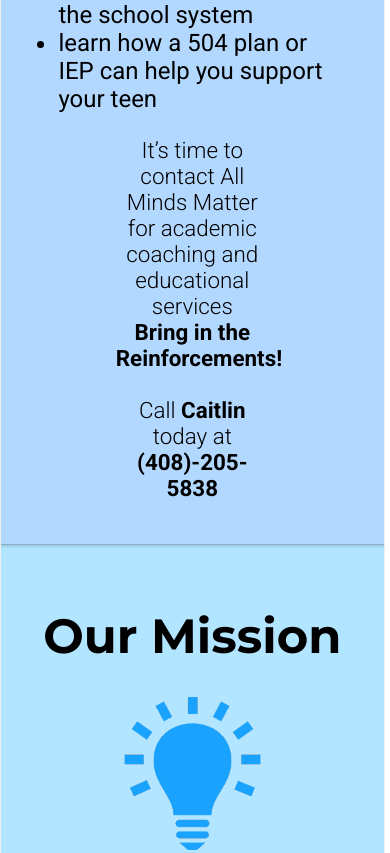
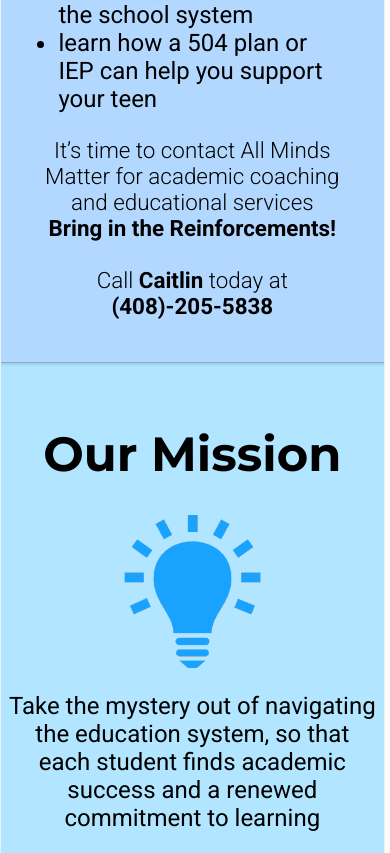
Before and after one commit to RyanKhoiLe/allmindsmatter, a plain HTML site: page mobileIndex.html in a window 390 px wide. Shown: the part 2640-3493 px from the top of the page. Drawn offline with nearby package versions, Linux system fonts and the light colour scheme.

Commit message:
text issues

```diff
--- a/ammMobile.css
+++ b/ammMobile.css
@@ -11,6 +11,10 @@ html{
 }
 .trifoldIcon{
   max-width: 40%;
+}
+.trifold h2{
+  padding-left: 6px;
+  padding-right: 6px;
 }
 .halfFold{
   width: 100%;
--- a/mobileIndex.html
+++ b/mobileIndex.html
@@ -68,7 +68,7 @@
         <li>navigate your teen through the school system</li>
         <li>learn how a 504 plan or IEP can help you support your teen</li>
       </ul>
-      <h3 style="padding-left: 30%; padding-right: 30%; font-size: 1.4em"> It’s time to contact All Minds Matter for academic coaching and educational services <br>
+      <h3 style="font-size: 1.4em"> It’s time to contact All Minds Matter for academic coaching and educational services <br>
       <b>Bring in the Reinforcements!</b><br><br>
       Call <b>Caitlin</b> today at <br> <b>(408)-205-5838</b></h3>
     </div>
```
